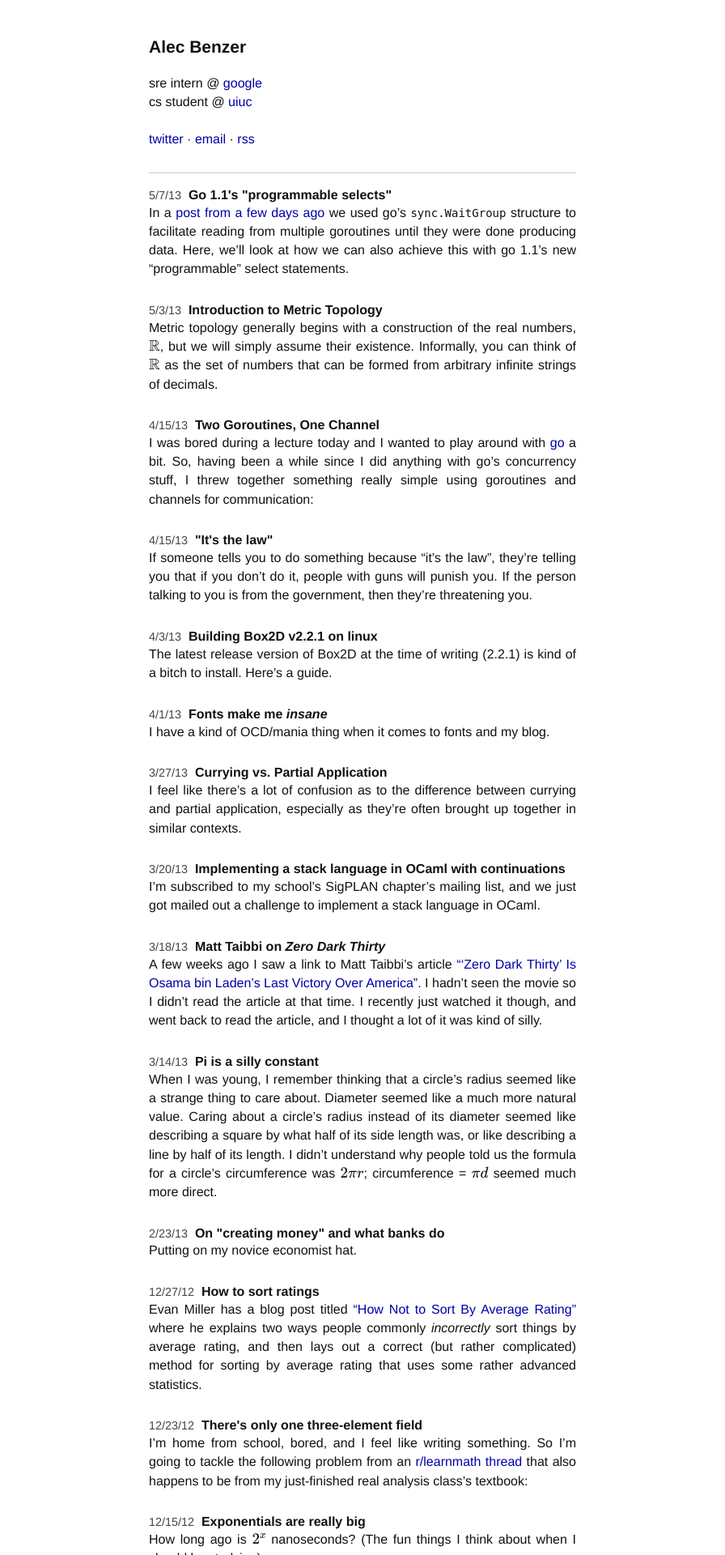
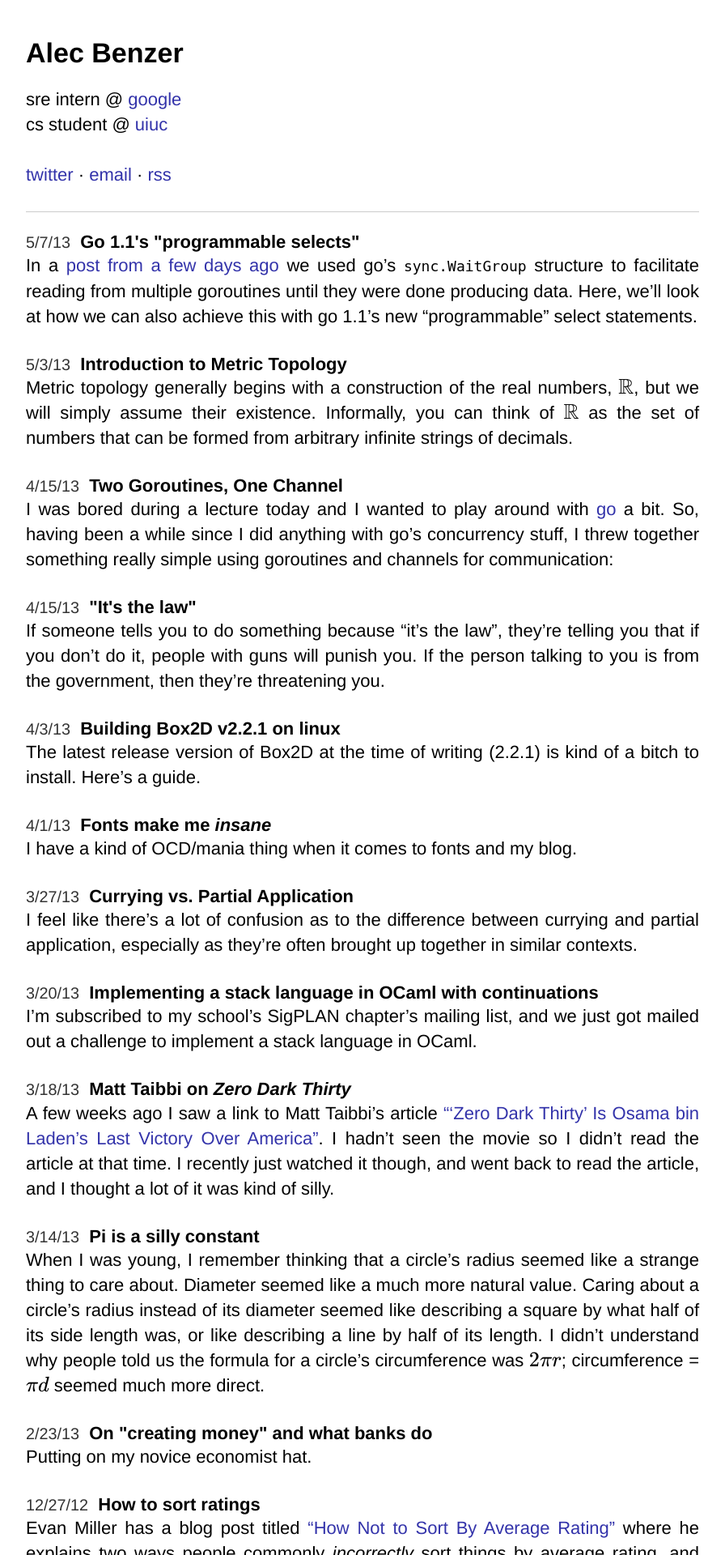
Before and after one commit to AlecBenzer/alecbenzer.github.com, a Jekyll site: the page built from index.md, in a window 1280 px wide. Shown: the top 1920 px of the page at 81% size, without its empty margins (192-1088 px from the left). Built offline with Jekyll 4.4.1, drawn with Linux system fonts in a browser that asks for light colours; formulas are drawn with MathJax 3.

Commit message:
lalala im crazy

```diff
--- a/css/style.css
+++ b/css/style.css
@@ -1,66 +1,66 @@
 html, body {
   margin: 0;
   padding: 0;
-  color: #111111; }
+  color: black; }
 
 a:link, a:visited {
-  color: #0000aa;
+  color: #3333aa;
   text-decoration: none; }
 a:hover {
-  color: #0000aa;
+  color: #3333aa;
   text-decoration: underline; }
 
 #content {
   padding-top: 45px;
   margin: auto;
-  width: 33em;
-  font-family: helvetica, arial, sans-serif;
-  font-size: 16px; }
+  width: 65%;
+  font-family: Helvetica, Arial, sans-serif;
+  font-size: 22px; }
   #content p {
-    margin-bottom: 1.85em;
-    line-height: 1.45;
+    margin-bottom: 30px;
+    line-height: 31px;
     text-align: justify; }
     #content p code {
       font-family: "Dejavu Sans Mono", "Consolas", "Menlo", "Monaco", monospace;
-      font-size: 14px; }
+      font-size: 18px; }
   #content pre {
-    margin-bottom: 1.85em;
+    margin-bottom: 30px;
     border-left: 1px #bbb solid;
     padding-left: 30px; }
     #content pre code {
       font-family: "Dejavu Sans Mono", "Consolas", "Menlo", "Monaco", monospace;
-      font-size: 14px;
+      font-size: 18px;
       padding-bottom: 4px; }
   #content h1, #content h2 {
-    font-family: helvetica, arial, sans-serif;
-    color: #111111;
+    font-family: Helvetica, Arial, sans-serif;
+    color: black;
     font-weight: 700; }
   #content h1 {
     text-align: left;
     margin-bottom: 20px;
-    font-size: 21px; }
+    font-size: 34px; }
     #content h1 a:link, #content h1 a:visited {
-      color: #111111;
+      color: black;
       text-decoration: none; }
     #content h1 a:hover {
-      color: #111111;
+      color: black;
       text-decoration: underline; }
     #content h1 small {
       display: block;
       font-weight: 400;
-      font-size: 14.4px;
-      color: #777777;
+      font-size: 19.8px;
+      color: #666666;
       font-style: italic; }
   #content h2 {
     margin-bottom: 15px;
-    margin-top: 2.59em;
-    font-size: 20px; }
+    margin-top: 42px;
+    font-size: 27px; }
   #content ul, #content ol {
-    margin-bottom: 1.85em;
-    width: 33em; }
+    margin-bottom: 30px;
+    width: 65%; }
     #content ul li, #content ol li {
       margin-bottom: 10px;
-      line-height: 1.45; }
+      line-height: 31px; }
   #content img {
     padding-top: 10px;
     padding-bottom: 10px;
@@ -78,20 +78,20 @@ a:hover {
 .post-div {
   margin-bottom: 0.6em; }
   .post-div strong a:link, .post-div strong a:visited {
-    color: #111111;
+    color: black;
     text-decoration: none; }
   .post-div strong a:hover {
-    color: #111111;
+    color: black;
     text-decoration: underline; }
   .post-div .date {
-    font-size: 14.4px;
-    color: #444444; }
+    font-size: 19.8px;
+    color: #333333; }
 
 #bio p {
   text-align: left; }
 
 #footnotes p {
-  font-size: 12.8px; }
+  font-size: 17.6px; }
 
 #footer {
-  font-size: 16px; }
+  font-size: 22px; }
```
Also changed, not shown: css/style.scss (+10 -11 lines).
